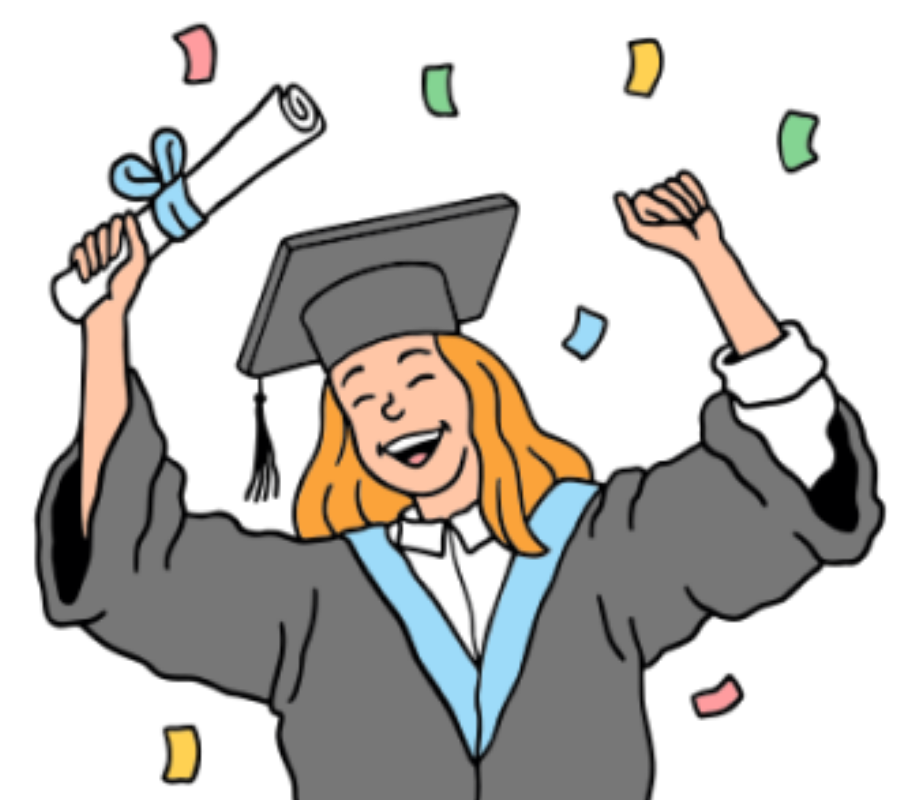
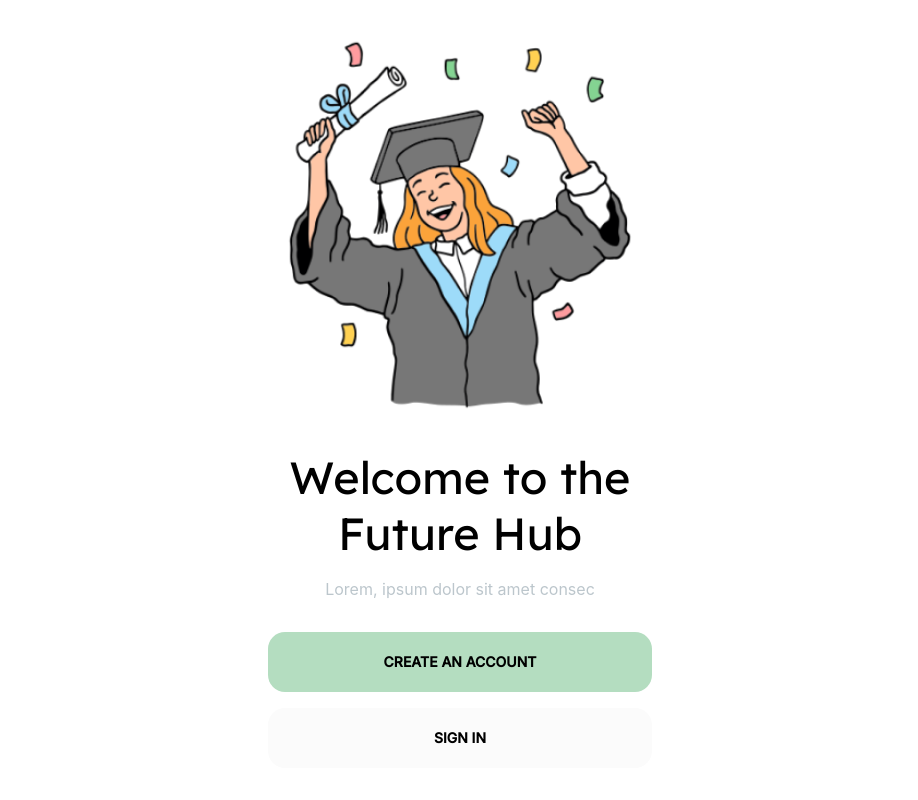
Before and after one commit to ecf123/ecf-fe-prototype, a React (Create React App) app: page /splash in a window 1280 px wide. Shown: the top 800 px of the page, without its empty margins (180-1098 px from the left). Built offline with nearby package versions, Linux system fonts and the light colour scheme; no server answers.

Commit message:
added media query to splash page

```diff
--- a/src/containers/Home/Home.jsx
+++ b/src/containers/Home/Home.jsx
@@ -15,5 +15,4 @@ const Home = ({ userProfile }) => {
         </div>
     )
 }
-
 export default Home;
--- a/src/containers/Splash/Splash.scss
+++ b/src/containers/Splash/Splash.scss
@@ -42,5 +42,11 @@
     }
 
   }
+}
 
+@media screen and (min-width: 760px) {
+  .splash-container{
+    width: 40vw;
+    margin: auto;
+  }
 }
```
